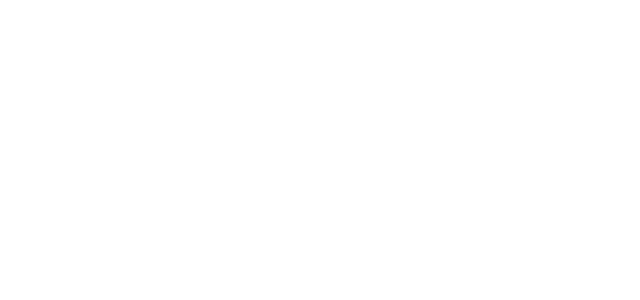
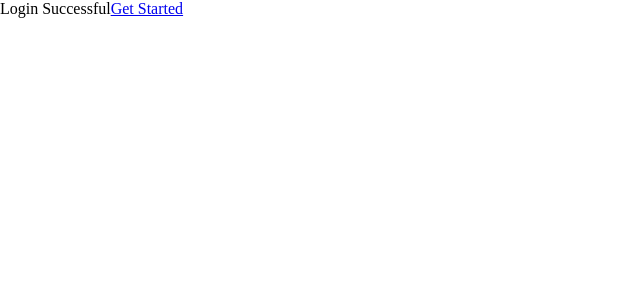
Before and after one commit to Dhanalaxmi-Mendadala/test, a React (Vite) app in the folder frontend/: page /auth/callback in a window 1280 px wide. Before the commit this address had no page. Shown: the top 300 px of the page, without its empty margins (0-640 px from the left). Built offline with nearby package versions, Linux system fonts and the light colour scheme.

Commit message:
|#20|sachith/dhanalaxmi/siddarth|add a login page

```diff
--- a/frontend/src/App.jsx
+++ b/frontend/src/App.jsx
@@ -1,6 +1,12 @@
 import './App.css';
 import { BrowserRouter as Router, Route, Routes } from 'react-router-dom';
 import WelcomePage from './welcomePage';
+import Autentication from './autent';
+function Home(){
+return (<>
+<p>Login Successfully</p>
+</>)
+};
 
 function App() {
 
@@ -9,6 +15,8 @@
     <Router>
     <Routes>
       <Route path='/' element={<WelcomePage />} />
+      <Route path='/homePage' element={< Home/>} />
+      <Route path='/auth/callback' element={< Autentication/>} />
     </Routes>
   </Router>
 
--- /dev/null
+++ b/frontend/src/autent.jsx
@@ -0,0 +1,22 @@
+import { useState, useEffect } from "react";
+
+const fetching = async () => {
+    const response = await fetch('localhost:8000/isLoggedIn');
+    const data = await response.json();
+    return (data.isLoggedIn);
+}
+
+const Autentication = () => {
+   const [loginFlag, setLoginFlag] = useState('')
+    useEffect(() => {
+        const isLoggedIn = fetching();
+        setLoginFlag(isLoggedIn);
+    }, [])
+    return <>
+    {
+    loginFlag?<p>Login Successful<a href="#">Get Started</a></p>
+    :
+    <div>Loading</div>
+       }   </>
+}
+export default Autentication;
--- a/frontend/src/welcomePage.jsx
+++ b/frontend/src/welcomePage.jsx
@@ -37,13 +37,16 @@
     </>
   )
 }
+
 function SignInPage () {
+  const CLIENT_ID = '7c902cf5c0915e0fed2a';
+  const someContainer = `https://github.com/login/oauth/authorize?client_id=${CLIENT_ID}`
   return (
     <>
     <div className="popup">
       <p className="close">&times;</p>
-      <h2 className="welcomeBack">Welcome Back.</h2>
-        <p className="signInGitHub"> <img src="/assets/github.png"></img>Sign in with GitHub</p>
+      <h2 className= "welcomeBack">Welcome Back.</h2>
+        <div className="signInGitHub"> <img src="/assets/github.png"></img><a href = {someContainer}>Sign in with GitHub</a></div>
     </div>
     </>
   )
```
